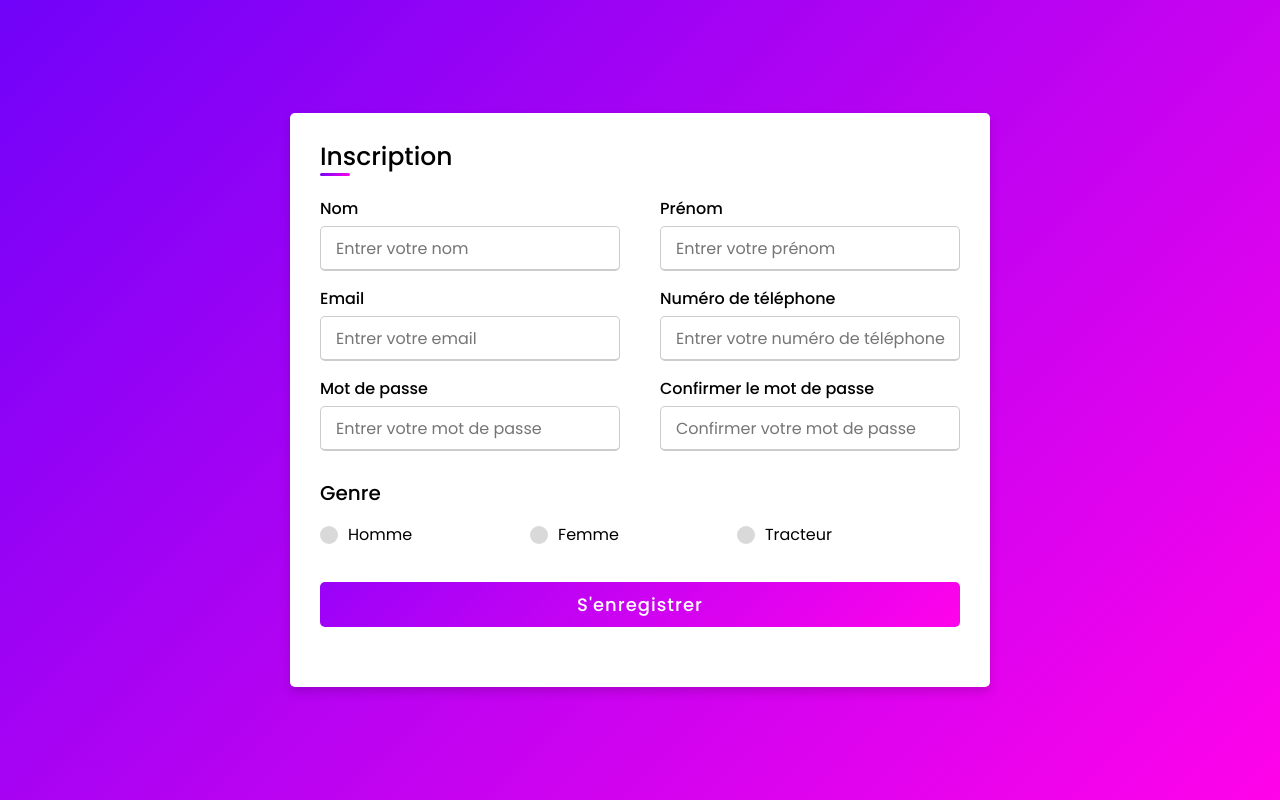
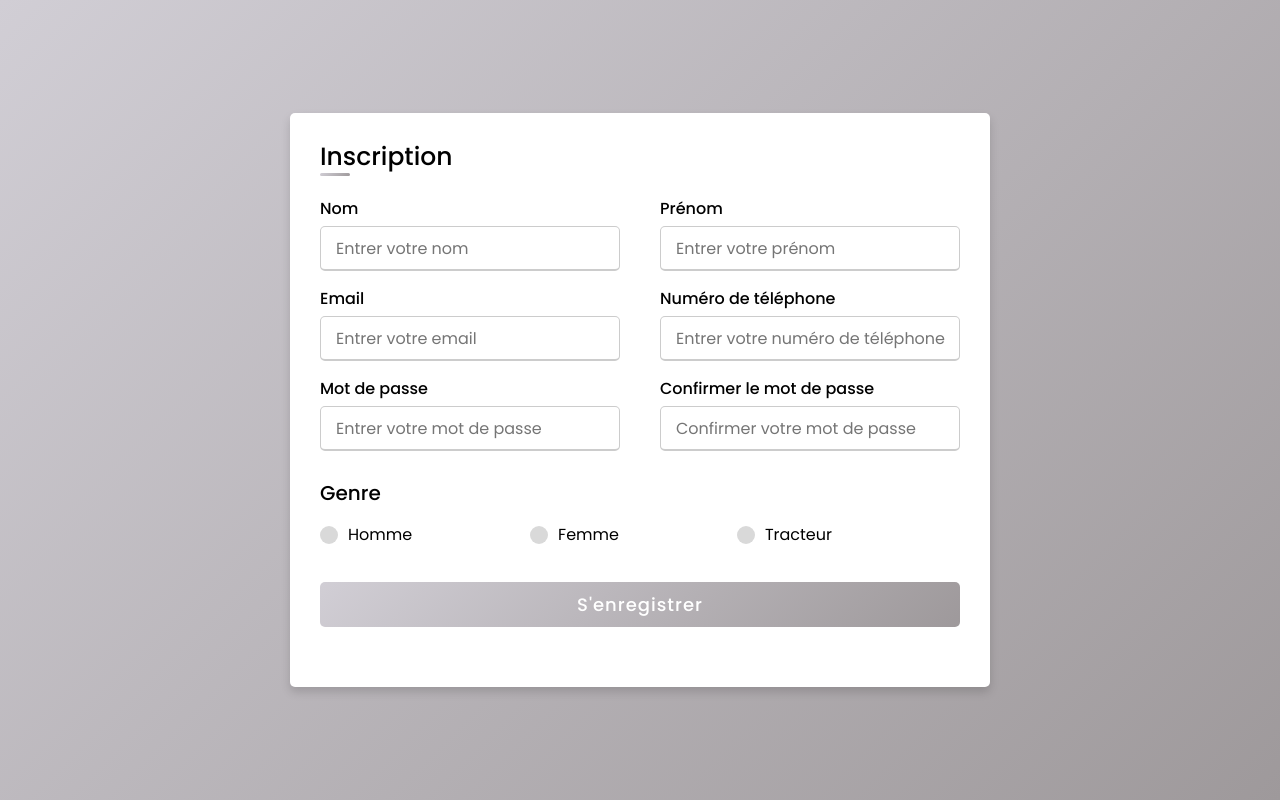
Before and after one commit to Florianrcht/Cherche-ton-CBD, a PHP site: template src/templates/pages/register.php in a window 1280 px wide. Run offline with PHP 8.4, Linux system fonts and the light colour scheme; the template is opened without the code that fills it, so the values that code supplies are empty.

Commit message:
CSS login register

```diff
--- a/www/assets/css/login_register/styleregister.css
+++ b/www/assets/css/login_register/styleregister.css
@@ -11,7 +11,7 @@ body{
   justify-content: center;
   align-items: center;
   padding: 10px;
-  background: linear-gradient(135deg, #7102f9, #ff03ea);
+  background: linear-gradient(135deg, #d1ced5, #9e999b);
 }
 .container{
   max-width: 700px;
@@ -34,7 +34,7 @@ body{
   height: 3px;
   width: 30px;
   border-radius: 5px;
-  background: linear-gradient(135deg, #7102f9, #ff03ea);
+  background: linear-gradient(135deg, #d1ced5, #9e999b);
 }
 .content form .user-details{
   display: flex;
@@ -114,11 +114,11 @@ form .input-box span.details{
    letter-spacing: 1px;
    cursor: pointer;
    transition: all 0.3s ease;
-   background: linear-gradient(135deg, #9a02f9, #ff03ea);
+   background: linear-gradient(135deg, #d1ced5, #9e999b);
  }
  form .button input:hover{
   /* transform: scale(0.99); */
-  background: linear-gradient(-135deg, #9a02f9, #ff03ea);
+  background: linear-gradient(135deg, #d1ced5, #9e999b);
   }
  @media(max-width: 584px){
  .container{
```
Also changed, not shown: www/assets/css/login_register/stylelogin.css (+4 -4 lines).
